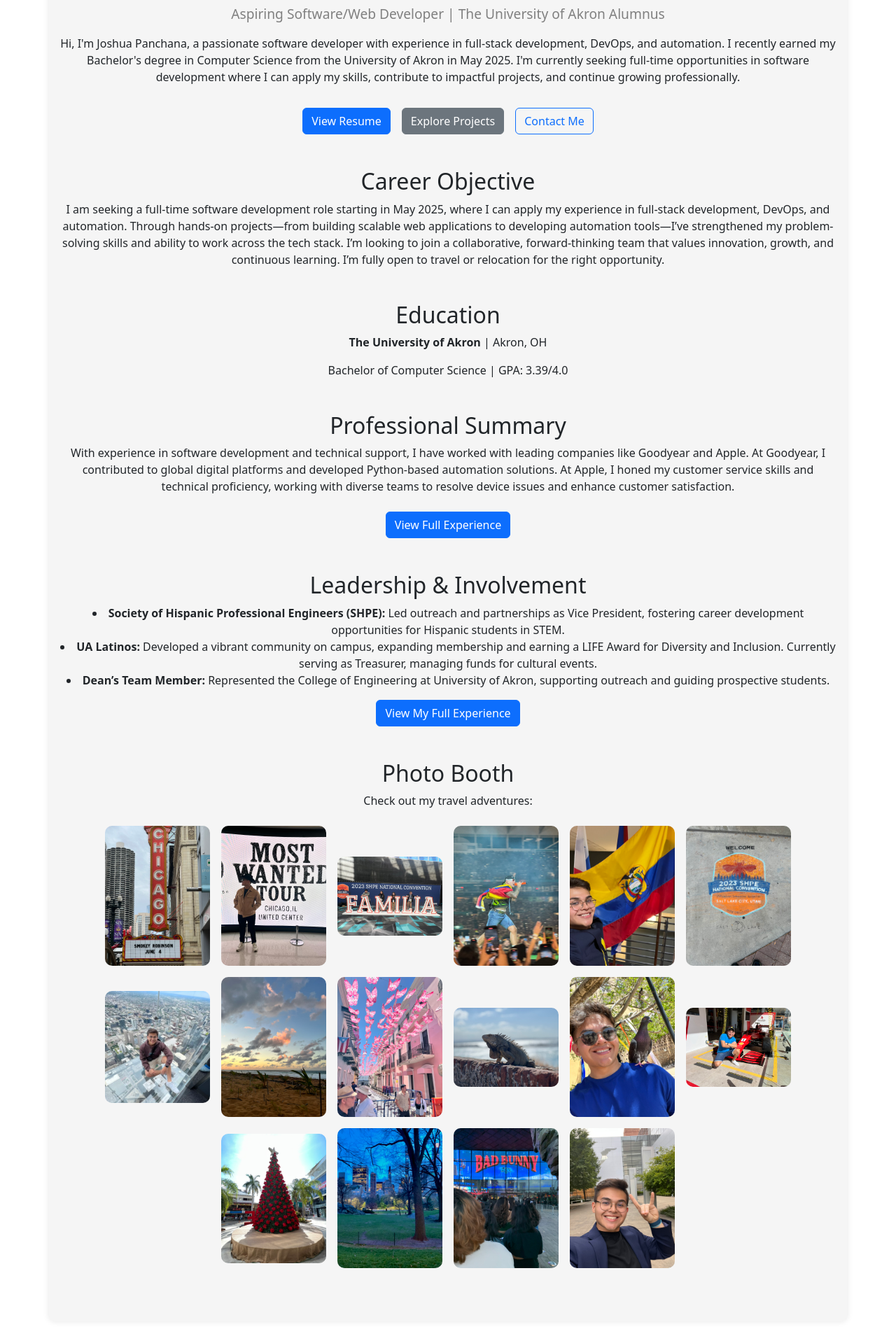
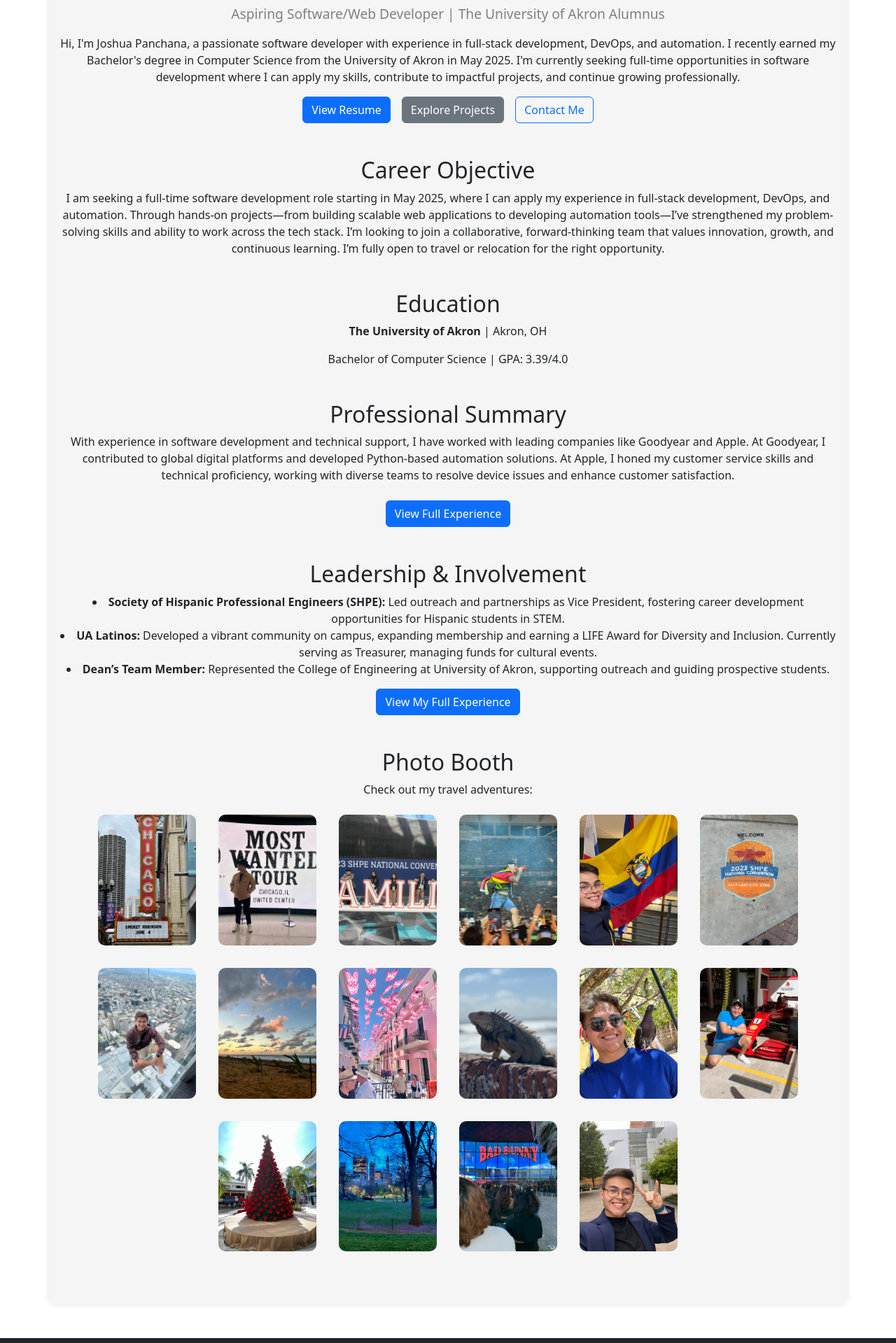
Before and after one commit to Joshypan/Web-folio, a React (Create React App) app in the folder frontend/: page / in a window 1280 px wide. Shown: the part 461-2380 px from the top of the page at 70% size. Built offline with nearby package versions, Linux system fonts and the light colour scheme; the HTML template or start-up script is replaced by a standard one.

Commit message:
Add styles and shadow to buttons

```diff
--- a/frontend/src/Home.css
+++ b/frontend/src/Home.css
@@ -18,10 +18,6 @@
   color: gray;
 }
 
-.cta-buttons .btn {
-  margin-top: 1rem;
-}
-
 .skills-section ul {
   list-style-type: none;
   padding: 0;
@@ -40,3 +36,35 @@
   margin: 0.5rem;
   border-radius: 10px;
 }
+
+.cta-buttons .btn {
+  transition: all 0.3s ease;
+}
+
+.cta-buttons .btn:hover {
+  transform: translateY(-3px);
+  box-shadow: 0 4px 10px rgba(0, 0, 0, 0.2);
+}
+
+.photo-booth-gallery {
+  display: flex;
+  flex-wrap: wrap;
+  justify-content: center;
+  gap: 1rem;
+}
+
+.photo-booth-gallery img {
+  width: 140px;
+  height: auto;
+  object-fit: cover;
+  border-radius: 10px;
+  transition: transform 0.3s ease;
+}
+
+.photo-booth-gallery img:hover {
+  transform: scale(1.05);
+}
+
+body {
+  font-family: 'Inter', sans-serif;
+}
```
